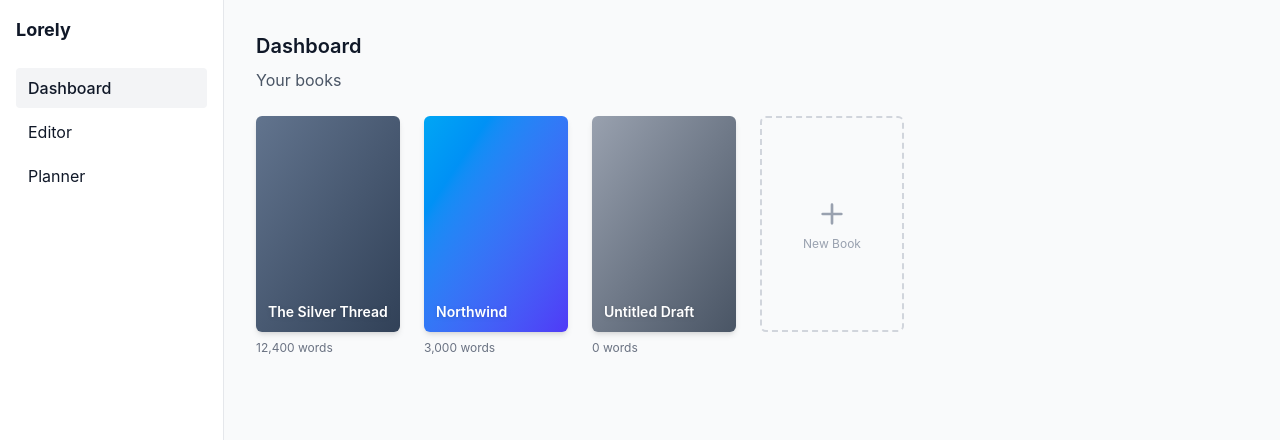
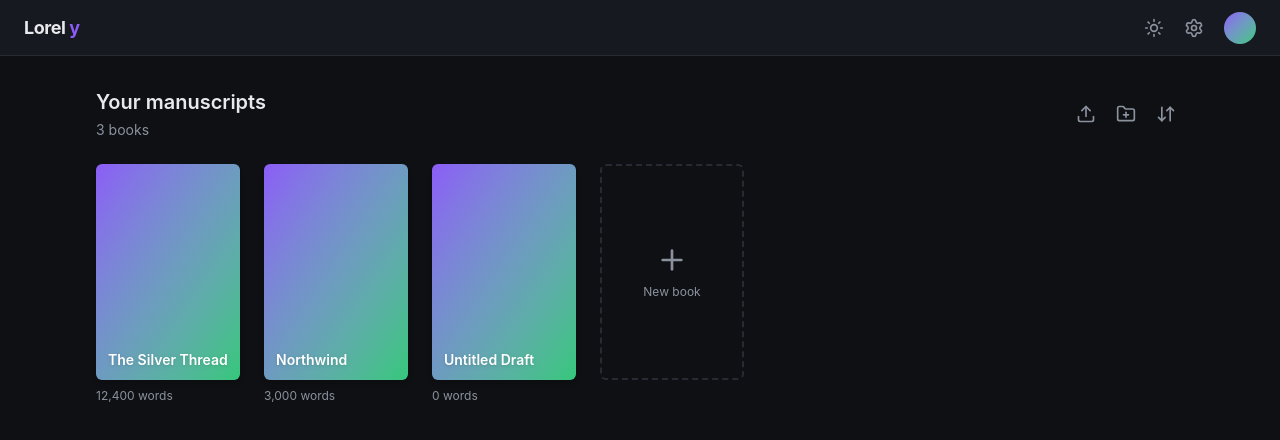
Before and after one commit to MystCely/Lorely, a Vue app: page / in a window 1280 px wide. Shown: the top 440 px of the page. Built offline with nearby package versions, Linux system fonts and the light colour scheme.

Commit message:
Restructure into navbar + home + nested book views with theme

```diff
--- a/index.html
+++ b/index.html
@@ -1,13 +1,13 @@
 <!doctype html>
-<html lang="en">
-  <head>
-    <meta charset="UTF-8" />
-    <link rel="icon" type="image/svg+xml" href="/favicon.svg" />
-    <meta name="viewport" content="width=device-width, initial-scale=1.0" />
+<html class="dark" lang="en">
+<head>
+    <meta charset="UTF-8"/>
+    <link href="/favicon.svg" rel="icon" type="image/svg+xml"/>
+    <meta content="width=device-width, initial-scale=1.0" name="viewport"/>
     <title>lorely</title>
-  </head>
-  <body>
-    <div id="app"></div>
-    <script type="module" src="/src/main.ts"></script>
-  </body>
+</head>
+<body>
+<div id="app"></div>
+<script src="/src/main.ts" type="module"></script>
+</body>
 </html>
--- a/package.json
+++ b/package.json
@@ -10,6 +10,7 @@
   },
   "dependencies": {
     "@tailwindcss/vite": "^4.3.2",
+    "lucide-vue-next": "^1.0.0",
     "tailwindcss": "^4.3.2",
     "vue": "^3.5.39",
     "vue-router": "^5.1.0"
--- a/src/App.vue
+++ b/src/App.vue
@@ -1,25 +1,10 @@
-<script lang="ts" setup></script>
+<script lang="ts" setup>
+	import TheNavbar from "./components/TheNavbar.vue";
+</script>
 
 <template>
-  <div class="flex min-h-screen bg-gray-50 text-gray-900">
-    <aside class="w-56 shrink-0 border-r border-gray-200 bg-white p-4">
-      <h1 class="mb-6 text-lg font-bold">Lorely</h1>
-      <nav class="flex flex-col gap-1">
-        <RouterLink class="rounded px-3 py-2 hover:bg-gray-100" exact-active-class="bg-gray-100 font-medium"
-                    to="/">Dashboard
-        </RouterLink>
-        <RouterLink class="rounded px-3 py-2 hover:bg-gray-100" exact-active-class="bg-gray-100 font-medium"
-                    to="/editor">Editor
-        </RouterLink>
-        <RouterLink class="rounded px-3 py-2 hover:bg-gray-100" exact-active-class="bg-gray-100 font-medium"
-                    to="/planner">Planner
-        </RouterLink>
-      </nav>
-    </aside>
-
-    <main class="flex-1 p-8">
-      <RouterView/>
-    </main>
-  </div>
-
+	<div class="min-h-screen bg-canvas text-ink">
+		<TheNavbar />
+		<RouterView />
+	</div>
 </template>
--- /dev/null
+++ b/src/components/TheNavbar.vue
@@ -0,0 +1,39 @@
+<script lang="ts" setup>
+	import { ref, onMounted } from "vue";
+	import { Sun, Moon, Settings } from "lucide-vue-next";
+
+	const isDark = ref(true);
+
+	function setTheme(dark: boolean) {
+		document.documentElement.classList.toggle("dark", dark);
+		localStorage.setItem("theme", dark ? "dark" : "light");
+		isDark.value = dark;
+	}
+
+	onMounted(() => {
+		const saved = localStorage.getItem("theme");
+		setTheme(saved ? saved === "dark" : true);
+	});
+</script>
+
+<template>
+	<header class="flex h-14 items-center justify-between border-b border-line bg-surface px-6">
+		<RouterLink to="/" class="text-lg font-bold tracking-tight text-ink">
+			Lorel
+			<span class="text-violet">y</span>
+		</RouterLink>
+		<div class="flex items-center gap-1">
+			<button
+				@click="setTheme(!isDark)"
+				aria-label="Toggle theme"
+				class="rounded-md p-2 text-muted transition hover:bg-canvas hover:text-ink">
+				<Sun v-if="isDark" class="h-5 w-5" />
+				<Moon v-else class="h-5 w-5" />
+			</button>
+			<button aria-label="Settings" class="rounded-md p-2 text-muted transition hover:bg-canvas hover:text-ink">
+				<Settings class="h-5 w-5" />
+			</button>
+			<div class="ml-2 h-8 w-8 rounded-full bg-linear-to-br from-violet to-forest"></div>
+		</div>
+	</header>
+</template>
--- /dev/null
+++ b/src/layouts/BookLayout.vue
@@ -0,0 +1,29 @@
+<script lang="ts" setup>
+	import { useRoute } from "vue-router";
+	const route = useRoute();
+</script>
+
+<template>
+	<div class="flex min-h-[calc(100vh-3.5rem)]">
+		<aside class="w-56 shrink-0 border-r border-line bg-surface p-4">
+			<RouterLink to="/" class="mb-6 inline-block text-sm text-muted transition hover:text-ink">← Books</RouterLink>
+			<nav class="flex flex-col gap-1">
+				<RouterLink
+					:to="`/book/${route.params.id}/editor`"
+					active-class="bg-forest/10 font-medium text-forest!"
+					class="rounded px-3 py-2 text-muted transition hover:bg-canvas hover:text-ink">
+					Editor
+				</RouterLink>
+				<RouterLink
+					:to="`/book/${route.params.id}/planner`"
+					active-class="bg-forest/10 font-medium text-forest!"
+					class="rounded px-3 py-2 text-muted transition hover:bg-canvas hover:text-ink">
+					Planner
+				</RouterLink>
+			</nav>
+		</aside>
+		<main class="flex-1 p-8">
+			<RouterView />
+		</main>
+	</div>
+</template>
--- a/src/style.css
+++ b/src/style.css
@@ -1 +1,23 @@
 @import "tailwindcss";
+
+@custom-variant dark (&:where(.dark, .dark *));
+
+@theme {
+    --color-canvas: #F4F5F7;
+    --color-surface: #FCFCFD;
+    --color-line: #E4E6EA;
+    --color-ink: #1A1D23;
+    --color-muted: #667085;
+    --color-forest: #15803D;
+    --color-violet: #6D28D9;
+}
+
+.dark {
+    --color-canvas: #0E1013;
+    --color-surface: #16191F;
+    --color-line: #262B33;
+    --color-ink: #E7E9EC;
+    --color-muted: #8B929E;
+    --color-forest: #34C77B;
+    --color-violet: #8B5CF6;
+}
--- a/src/views/DashboardView.vue
+++ /dev/null
@@ -1,54 +0,0 @@
-<script lang="ts" setup>
-import {ref} from "vue";
-
-const books = ref([
-  {id: 1, title: "The Silver Thread", wordCount: 12400, color: "from-slate-500 to-slate-700"},
-  {id: 2, title: "Northwind", wordCount: 3000, color: "from-sky-500 to-indigo-600"},
-  {id: 3, title: "Untitled Draft", wordCount: 0, color: "from-gray-400 to-gray-600"},
-]);
-
-function addBook() {
-  books.value.push({
-    id: Date.now(),
-    title: "Untitled Draft",
-    wordCount: 0,
-    color: "from-emerald-500 to-teal-700",
-  });
-}
-</script>
-
-<template>
-  <div>
-    <h2 class="text-xl font-semibold">Dashboard</h2>
-    <p class="mt-2 text-gray-600">Your books</p>
-
-    <div class="mt-6 flex flex-wrap gap-6">
-      <div v-for="book in books" :key="book.id"
-           class="group w-36 cursor-pointer">
-        <div
-            :class="book.color"
-            class="flex aspect-2/3 items-end rounded-md bg-linear-to-br p-3 shadow-md transition group-hover:-translate-y-1 group-hover:shadow-xl">
-          <h3 class="text-sm font-semibold leading-tight text-white drop-shadow">{{ book.title }}</h3>
-        </div>
-
-        <p class="mt-2 text-xs text-gray-500">{{ book.wordCount.toLocaleString() }} words</p>
-      </div>
-
-      <button
-          class="group/add flex aspect-2/3 w-36 cursor-pointer flex-col items-center justify-center gap-2 self-start rounded-md border-2 border-dashed border-gray-300 text-gray-400 transition hover:border-gray-500 hover:bg-gray-50 hover:text-gray-600"
-          @click="addBook">
-        <svg
-            class="h-8 w-8 transition group-hover/add:scale-110"
-            fill="none"
-            stroke="currentColor"
-            stroke-width="2"
-            viewBox="0 0 24 24"
-            xmlns="http://www.w3.org/2000/svg"
-        >
-          <path d="M12 5v14M5 12h14" stroke-linecap="round" stroke-linejoin="round"/>
-        </svg>
-        <span class="text-xs leading-none">New Book</span>
-      </button>
-    </div>
-  </div>
-</template>
--- /dev/null
+++ b/src/views/HomeView.vue
@@ -0,0 +1,60 @@
+<script lang="ts" setup>
+	import { ref } from "vue";
+	import { Upload, FolderPlus, ArrowDownUp, Plus } from "lucide-vue-next";
+
+	const books = ref([
+		{ id: 1, title: "The Silver Thread", author: "Myst Sol", wordCount: 12400 },
+		{ id: 2, title: "Northwind", author: "Myst Sol", wordCount: 3000 },
+		{ id: 3, title: "Untitled Draft", author: "Myst Sol", wordCount: 0 },
+	]);
+
+	function addBook() {
+		books.value.push({
+			id: Date.now(),
+			title: "Untitled Draft",
+			author: "",
+			wordCount: 0,
+		});
+	}
+</script>
+
+<template>
+	<div class="mx-auto max-w-6xl px-8 py-8">
+		<div class="mb-6 flex items-center justify-between">
+			<div>
+				<h2 class="text-xl font-semibold text-ink">Your manuscripts</h2>
+				<p class="mt-1 text-sm text-muted">{{ books.length }} books</p>
+			</div>
+			<div class="flex items-center gap-1">
+				<button
+					aria-label="Import manuscript"
+					class="rounded-md p-2 text-muted transition hover:bg-surface hover:text-ink">
+					<Upload class="h-5 w-5" />
+				</button>
+				<button aria-label="New folder" class="rounded-md p-2 text-muted transition hover:bg-surface hover:text-ink">
+					<FolderPlus class="h-5 w-5" />
+				</button>
+				<button aria-label="Sort" class="rounded-md p-2 text-muted transition hover:bg-surface hover:text-ink">
+					<ArrowDownUp class="h-5 w-5" />
+				</button>
+			</div>
+		</div>
+
+		<div class="flex flex-wrap gap-6">
+			<RouterLink v-for="book in books" :key="book.id" :to="`/book/${book.id}/editor`" class="group w-36">
+				<div
+					class="flex aspect-2/3 items-end rounded-md bg-linear-to-br from-violet to-forest p-3 shadow-md transition group-hover:-translate-y-1 group-hover:shadow-xl">
+					<h3 class="text-sm font-semibold leading-tight text-white drop-shadow">{{ book.title }}</h3>
+				</div>
+				<p class="mt-2 text-xs text-muted">{{ book.wordCount.toLocaleString() }} words</p>
+			</RouterLink>
+
+			<button
+				@click="addBook"
+				class="group/add flex aspect-2/3 w-36 cursor-pointer flex-col items-center justify-center gap-2 self-start rounded-md border-2 border-dashed border-line text-muted transition hover:border-violet hover:text-ink">
+				<Plus class="h-8 w-8 transition group-hover/add:scale-110" />
+				<span class="text-xs">New book</span>
+			</button>
+		</div>
+	</div>
+</template>
```
Also changed, not shown: src/router/index.ts (+12 -4 lines), 1 other file (tests, documents, lock files or other folders).
